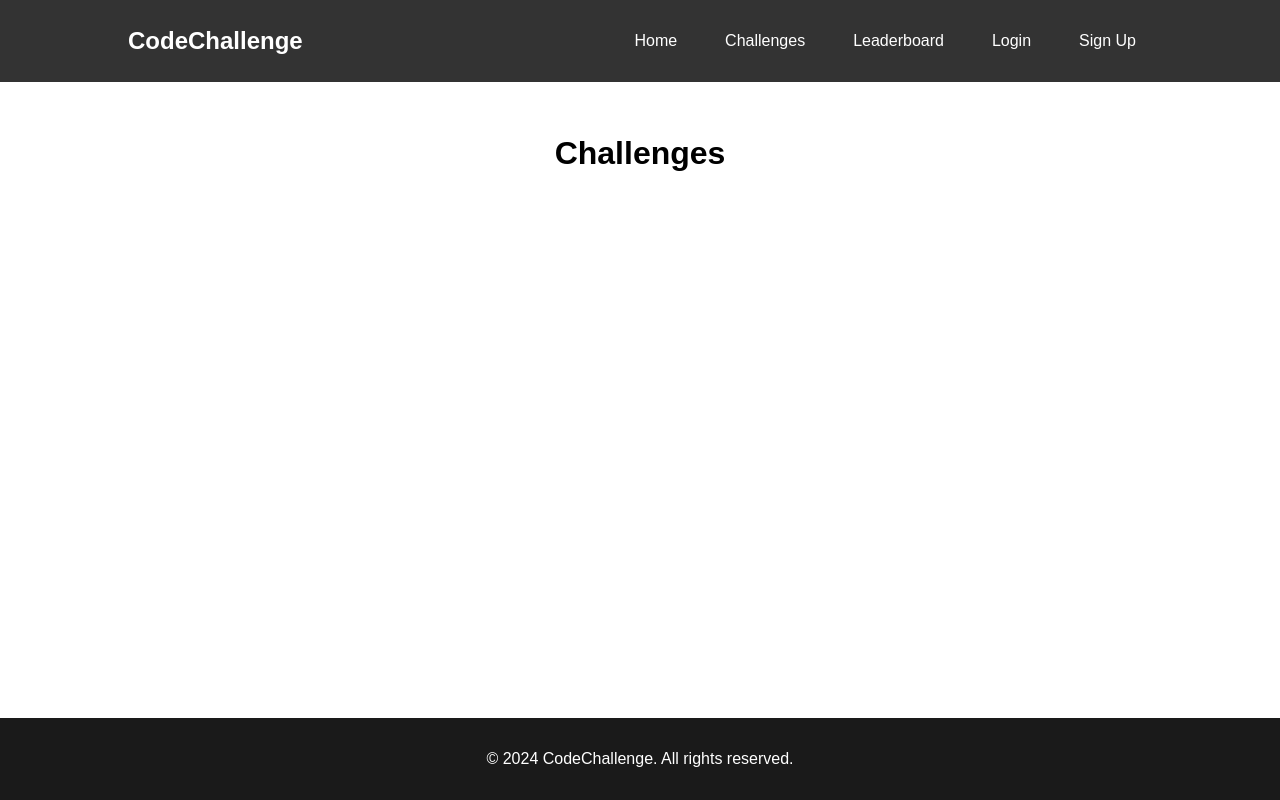
After one commit to omarelleuch/codding_platform, a Django app: page /challenges/ in a window 1280 px wide. The commit adds this page. Run offline with Django 5.2, Linux system fonts and the light colour scheme; data that the repository does not hold is empty.

Commit message:
uploading the challenges from PostgreSQL and attempt page

```diff
--- /dev/null
+++ b/coding_challenges/static/challenges.css
@@ -0,0 +1,133 @@
+body {
+    font-family: Arial, sans-serif;
+    background-color: #f4f4f4;
+    margin: 0;
+    padding: 0;
+    display: flex;
+    flex-direction: column;
+    min-height: 100vh;
+}
+
+header {
+    background: #333;
+    color: #fff;
+    padding: 1rem 0;
+}
+
+header .logo {
+    font-size: 1.5rem;
+    font-weight: bold;
+    display: flex;
+}
+
+header nav ul {
+    list-style: none;
+    padding: 0;
+    margin: 0;
+    display: flex;
+    justify-content: flex-end;
+}
+
+header nav ul li {
+    margin-left: 1rem;
+
+}
+
+nav {
+    display: flex;
+    justify-content: space-between;
+    align-items: center;
+    width: 80%;
+    margin: 0 auto;
+}
+
+header nav ul li a {
+    color: #fff;
+    text-decoration: none;
+    padding: 1rem 1rem;
+    display: inline-block;
+}
+
+header nav ul li a:hover {
+    background-color: #1abc9c;
+    border-radius: 5px;
+}
+
+
+.challenges-container {
+    flex: 1;
+    padding: 2rem;
+    background-color: #fff;
+}
+
+.challenges-container h1 {
+    text-align: center;
+    margin-bottom: 2rem;
+}
+
+.challenge-list {
+    display: flex;
+    flex-direction: column;
+    gap: 1.5rem;
+}
+
+.challenge-item {
+    background-color: #1a1a1a;
+    color: #fff;
+    padding: 1.5rem;
+    border-radius: 10px;
+    box-shadow: 0 4px 8px rgba(0, 0, 0, 0.2);
+}
+
+.challenge-item h2 {
+    margin: 0 0 1rem;
+}
+
+.challenge-item p {
+    margin: 0 0 1rem;
+}
+
+.difficulty {
+    padding: 0.25rem 0.5rem;
+    border-radius: 5px;
+    font-weight: bold;
+}
+
+.difficulty.easy {
+    background-color: #2ecc71;
+    color: #fff;
+}
+
+.difficulty.medium {
+    background-color: #f1c40f;
+    color: #fff;
+}
+
+.difficulty.hard {
+    background-color: #e74c3c;
+    color: #fff;
+}
+
+.attempt-btn {
+    background-color: #1abc9c;
+    color: #fff;
+    padding: 0.5rem 1rem;
+    border: none;
+    border-radius: 5px;
+    cursor: pointer;
+    text-decoration: none;
+    display: inline-block;
+    transition: background-color 0.3s ease;
+}
+
+.attempt-btn:hover {
+    background-color: #16a085;
+}
+
+footer {
+    background-color: #1a1a1a;
+    color: #fff;
+    text-align: center;
+    padding: 1rem;
+    margin-top: auto;
+}
--- a/coding_challenges/static/signin.css
+++ b/coding_challenges/static/login.css
@@ -9,9 +9,9 @@ body {
 }
 
 header {
-    background-color: #1a1a1a;
-    padding: 1rem;
+    background: #333;
     color: #fff;
+    padding: 1rem 0;
 }
 
 header .logo {
@@ -73,7 +73,7 @@ header nav ul li a:hover {
 .forgot-password {
     text-align: right;
     display: inline-block; /* Ensure it takes up the full width */
-
+    color: #1abc9c;
 }
 
 .password-label {
--- a/coding_challenges/static/signup.css
+++ b/coding_challenges/static/signup.css
@@ -9,9 +9,9 @@ body {
 }
 
 header {
-    background-color: #1a1a1a;
-    padding: 1rem;
+    background: #333;
     color: #fff;
+    padding: 1rem 0;
 }
 
 header .logo {
--- /dev/null
+++ b/coding_challenges/templates/challenges.html
@@ -0,0 +1,43 @@
+<!DOCTYPE html>
+<html lang="en">
+<head>
+    <meta charset="UTF-8">
+    <meta name="viewport" content="width=device-width, initial-scale=1.0">
+    <title>Challenges - CodeChallenge Platform</title>
+    {% load static %}
+    <link rel="stylesheet" href="{% static 'challenges.css' %}">
+</head>
+<body>
+    <header>
+        <nav>
+            <div class="logo">CodeChallenge</div>
+            <ul>
+                <li><a href="{% url 'home' %}">Home</a></li>
+                <li><a href="{% url 'challenges' %}">Challenges</a></li>
+                <li><a href="#">Leaderboard</a></li>
+                <li><a href="{% url 'login' %}">Login</a></li>
+                <li><a href="{% url 'signup' %}">Sign Up</a></li>
+            </ul>
+        </nav>
+    </header>
+
+     <div class="challenges-container">
+        <h1>Challenges</h1>
+        <div class="challenge-list">
+            {% for challenge in challenges %}
+            <div class="challenge-item">
+                <h2>{{ challenge.title }}</h2>
+                <p>{{ challenge.text }}</p>
+                <span class="difficulty {{ challenge.difficulty|lower }}">{{ challenge.difficulty }}</span>
+                <a href="{% url 'attempt_challenge' challenge_id=challenge.question_id %}" class="attempt-btn">Attempt Challenge</a>
+            </div>
+            {% endfor %}
+
+        </div>
+    </div>
+
+    <footer>
+        <p>&copy; 2024 CodeChallenge. All rights reserved.</p>
+    </footer>
+</body>
+</html>
--- a/coding_challenges/urls.py
+++ b/coding_challenges/urls.py
@@ -1,10 +1,10 @@
-# coding_challenges/urls.py
-
 from django.urls import path
 from . import views
 
 urlpatterns = [
-    path('',views.home, name = 'home'),
-    path('signup/', views.signup, name= 'signup'),
-    path('signin/', views.signin, name= 'signin'),
+    path('', views.home, name='home'),
+    path('login/', views.login, name='login'),
+    path('signup/', views.signup, name='signup'),
+    path('challenges/', views.challenges, name='challenges'),
+    path('challenges/<int:challenge_id>/attempt/', views.attempt_challenge, name='attempt_challenge'),
 ]
--- a/coding_challenges/views.py
+++ b/coding_challenges/views.py
@@ -1,19 +1,7 @@
-from django.shortcuts import render
-from django.http import HttpResponse
-
-from django.shortcuts import render, redirect
-from django.contrib.auth.forms import UserCreationForm
-
-from django.shortcuts import render, redirect
-from django.contrib.auth.forms import AuthenticationForm
 from django.contrib.auth import login, authenticate
-
-
-
-# coding_challenges/views.py
-
-from django.shortcuts import render, redirect
+from django.shortcuts import get_object_or_404, render, redirect
 from django.contrib.auth.forms import UserCreationForm, AuthenticationForm
+from .models import Challenge
 
 def home(request):
     return render(request, 'home.html')
@@ -29,13 +17,21 @@ def signup(request):
         form = UserCreationForm()
     return render(request, 'signup.html', {'form': form})
 
-def signin(request):
+def login(request):
     if request.method == 'POST':
         form = AuthenticationForm(request, data=request.POST)
         if form.is_valid():
             user = form.get_user()
-            # Redirect after successful signin
+            # Redirect after successful login
             return redirect('/')
     else:
         form = AuthenticationForm()
-    return render(request, 'signin.html', {'form': form})
+    return render(request, 'login.html', {'form': form})
+
+def challenges(request):
+    challenges = Challenge.objects.all()  # Retrieve all challenges from the database
+    return render(request, 'challenges.html', {'challenges': challenges})
+
+def attempt_challenge(request, challenge_id):
+    challenge = get_object_or_404(Challenge, question_id=challenge_id)
+    return render(request, 'attempt_challenge.html', {'challenge': challenge})
--- a/coding_platform/urls.py
+++ b/coding_platform/urls.py
@@ -18,11 +18,12 @@ Including another URLconf
 
 from django.contrib import admin
 from django.urls import path, include
-from django.views.generic import RedirectView
+from coding_challenges import views
 
 urlpatterns = [
     path('admin/', admin.site.urls),
     path('', include ('coding_challenges.urls')),
-    path('signup/', include('coding_challenges.urls')),
-    path('signin/', include('coding_challenges.urls')),
+     path('login/', views.login, name='login'),
+    path('signup/', views.signup, name='signup'),
+    path('challenges/', views.challenges, name='challenges'),
 ]
```
Also changed, not shown: coding_challenges/models.py (+14 -5 lines), coding_challenges/static/attempt_challenge.css (added, +146 -0 lines), coding_challenges/static/style.css (+31 -16 lines), coding_challenges/templates/attempt_challenge.html (added, +63 -0 lines), coding_challenges/templates/home.html (+4 -4 lines), coding_challenges/templates/login.html (renamed from coding_challenges/templates/signin.html, +5 -5 lines), coding_challenges/templates/signup.html (+7 -6 lines), coding_platform/settings.py (+8 -3 lines), coding_challenges/migrations/0001_initial.py (added), coding_challenges/migrations/0002_codingproblem_delete_challenge.py (added), coding_challenges/migrations/0003_challenge_delete_codingproblem.py (added), db.sqlite3.
